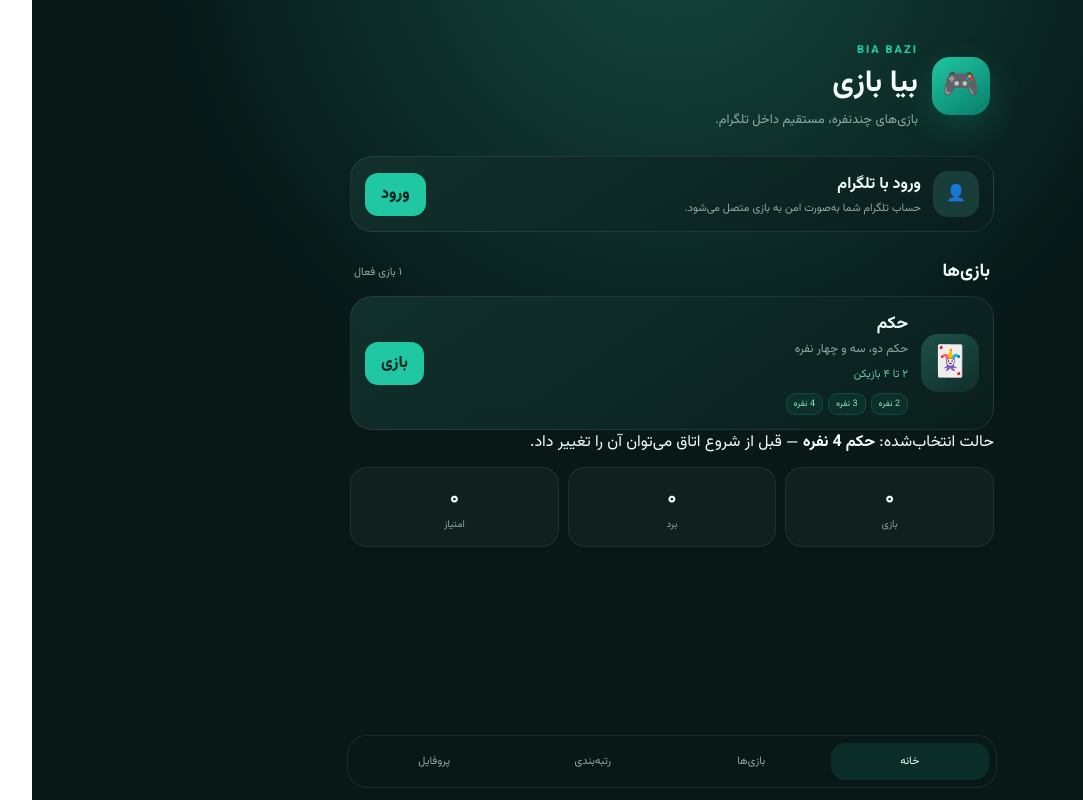
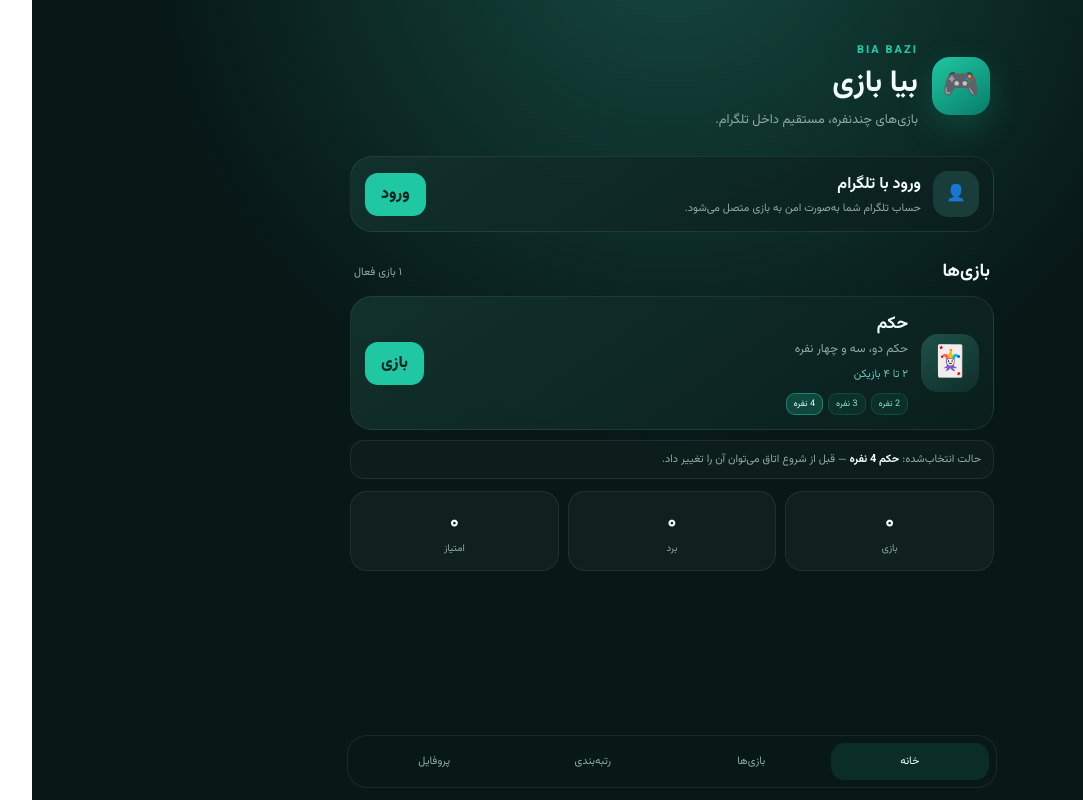
Before and after one commit to tusanbot/Bia-bazi, a Next.js app in the folder apps/web/: page / in a window 1280 px wide. Shown: the whole page, without its empty margins (153-1236 px from the left). Built offline with nearby package versions, Linux system fonts and the light colour scheme.

Commit message:
style(web): highlight selected Hokm mode

```diff
--- a/apps/web/app/globals.css
+++ b/apps/web/app/globals.css
@@ -45,3 +45,7 @@
 .bottom-nav a.active { color:var(--text); background:rgba(32,199,163,.12); }
 .player-modes { display:flex; flex-wrap:wrap; gap:5px; margin-top:7px; }
 .mode-chip { background:rgba(32,199,163,.08); border:1px solid rgba(32,199,163,.18); color:#8be0d0; border-radius:9px; padding:3px 7px; font-size:9px; cursor:pointer; }
+
+.mode-chip.selected { background:rgba(32,199,163,.22); border-color:rgba(32,199,163,.5); color:#d9fff8; }
+.mode-hint { margin-top:10px; padding:10px 12px; border:1px solid var(--line); border-radius:14px; color:var(--muted); font-size:11px; background:rgba(255,255,255,.025); }
+.mode-hint strong { color:var(--text); }
```
